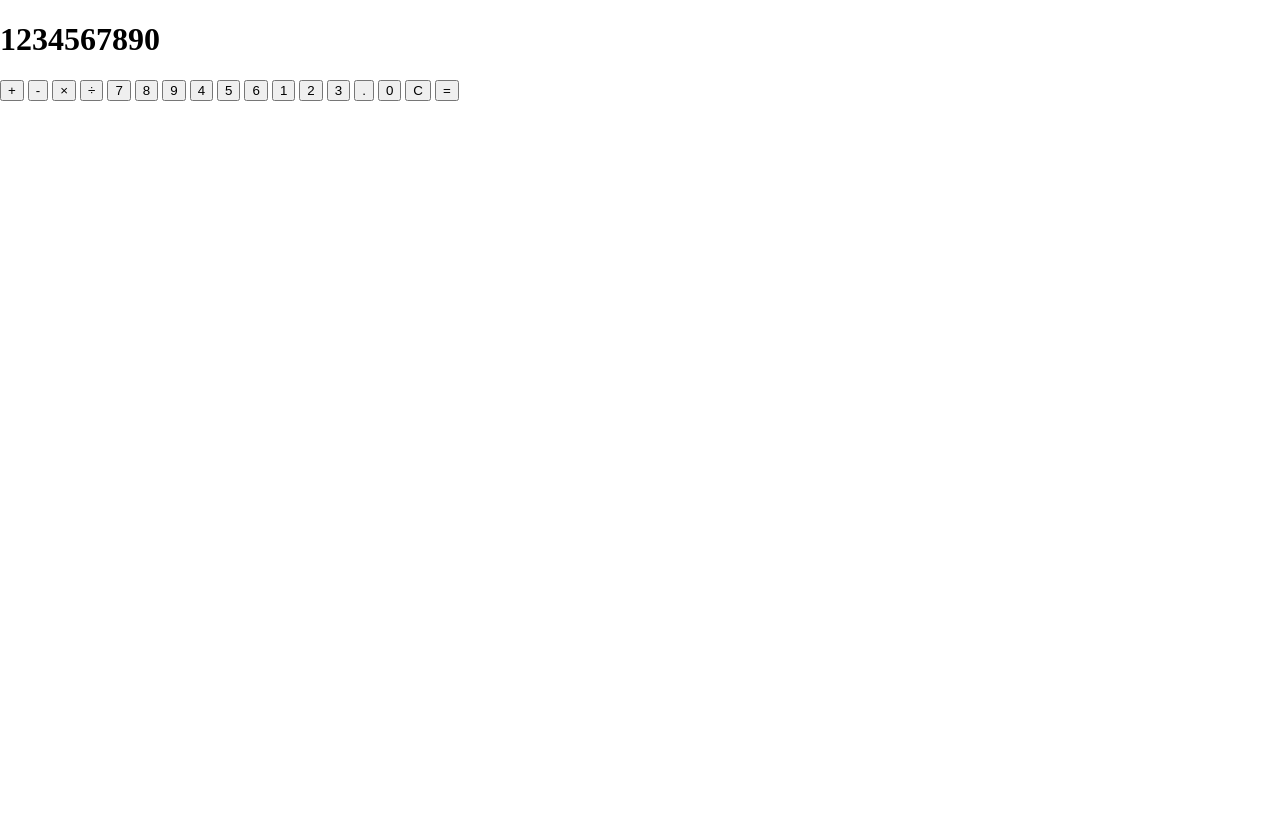
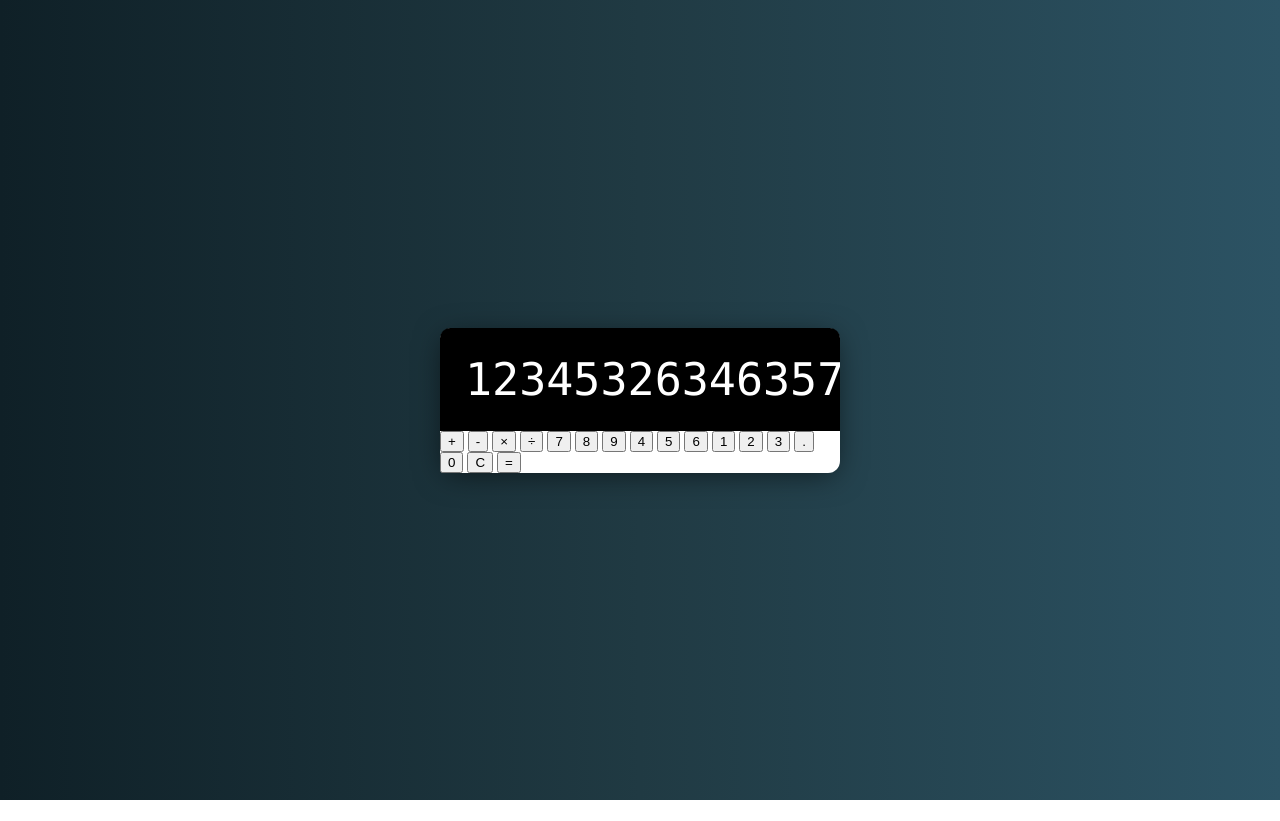
Before and after one commit to kronosGR/JS-calculator, a plain HTML site: page index.html in a window 1280 px wide. After the commit the page ends 800 px from the top, so only its background shows below. Drawn offline with Linux system fonts and the light colour scheme.

Commit message:
added CSS for the display

```diff
--- a/index.html
+++ b/index.html
@@ -12,7 +12,7 @@
 <body>
     <div class="calculator">
         <div class="calculator-display">
-            <h1>1234567890</h1>
+            <h1>123453263463576357373567890</h1>
         </div>
         <div class="calculator-buttons">
             <button class="operator" value="+">+</button>
--- a/style.css
+++ b/style.css
@@ -6,4 +6,50 @@ html {
 body {
   margin: 0;
   min-height: 100vh;
+  background: linear-gradient(to right, #0f2027, #203a43, #2c5364); /* W3C, IE 10+/ Edge, Firefox 16+, Chrome 26+, Opera 12+, Safari 7+ */
+  display: flex;
+  justify-content: center;
+  align-items: center;
 }
+
+.calculator{
+  background: white;
+  width: 400px;
+  border-radius: 12px;
+  box-shadow: 0 5px 30px -5px rgba(0, 0, 0, 0.6);
+}
+
+.calculator-display{
+  color:white;
+  background: black;
+  margin: 0;
+  display: flex;
+  align-items: center;
+  justify-content: right;
+  border-radius: 10px 10px 0 0;
+}
+
+.calculator-display h1{
+  margin: 0;
+  padding: 25px;
+  font-size: 45px;
+  font-family: 'Lucida Console', sans-serif;
+  font-weight: 100;
+  overflow-x: auto;
+}
+
+::-webkit-scrollbar {
+  width: 10px;
+}
+
+::-webkit-scrollbar-track {
+  background: #f1f1f1;
+}
+
+::-webkit-scrollbar-thumb {
+  background: #888;
+}
+
+::-webkit-scrollbar-thumb:hover {
+  background: #555;
+}
```
Also changed, not shown: 1 other file.
